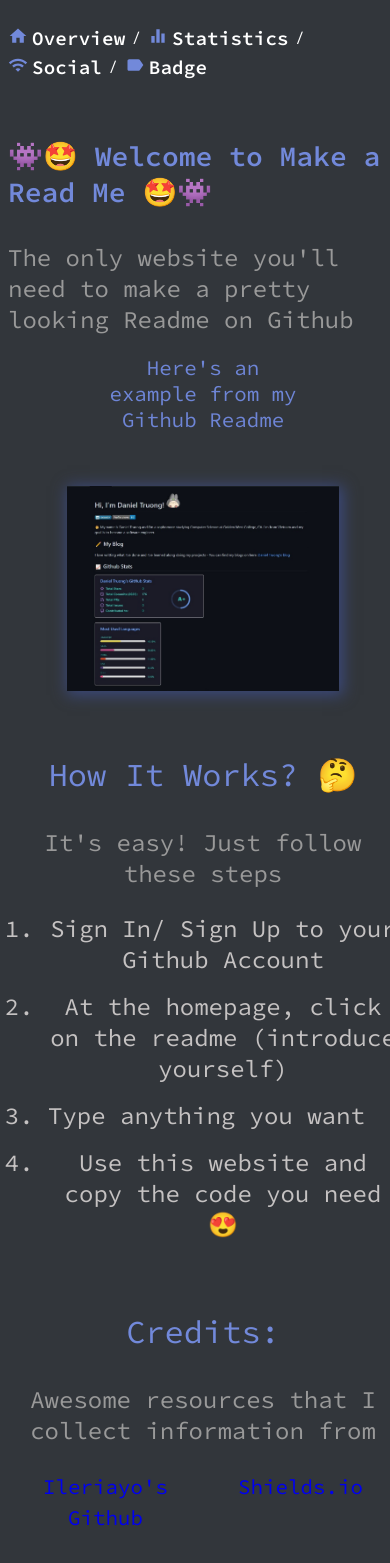
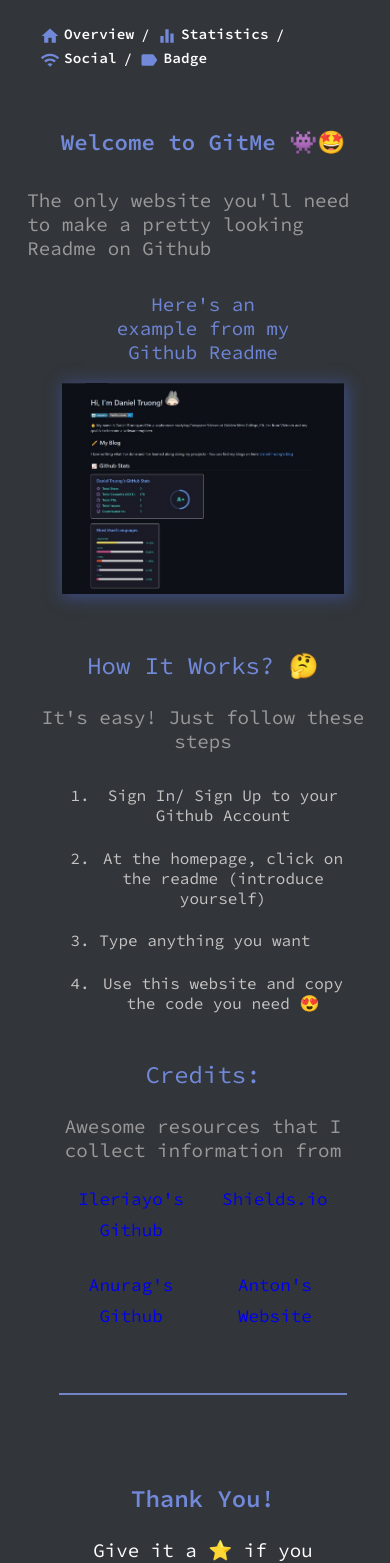
Before and after one commit to anhduy1202/Git-Readme, a React (Create React App) app: page / in a window 390 px wide. Shown: the top 1563 px of the page. Built offline with nearby package versions, Linux system fonts and the light colour scheme.

Commit message:
Add files via upload

```diff
--- a/src/Component/Home.jsx
+++ b/src/Component/Home.jsx
@@ -3,7 +3,7 @@
 const Home = (props) => {
     return (
         <main className="home-container">
-            <header> 👾🤩 Welcome to Make a Read Me 🤩👾 </header>
+            <header>  Welcome to GitMe 👾🤩  </header>
             <section className="home-subheader">
                 The only website you'll need to make a pretty looking Readme on Github
             </section>
--- a/src/Component/SocialComponent/_social.scss
+++ b/src/Component/SocialComponent/_social.scss
@@ -14,6 +14,9 @@
     }
     &-link{
         min-width: 15%;
+        @include breakpoint-down(medium){
+            min-width: 30%;
+        }
     }
 
 }
--- a/src/Component/StatComponent/UserStat.jsx
+++ b/src/Component/StatComponent/UserStat.jsx
@@ -58,7 +58,9 @@
         color: "#99AAB5",
         fontWeight: 700
     },
+
     typocode: {
+
         color: "white",
         fontWeight: 700,
         fontFamily: "Source Code Pro"
--- a/src/Component/_home.scss
+++ b/src/Component/_home.scss
@@ -1,4 +1,5 @@
 @import '../scss/variables';
+@import '../scss/mixins';
 
 .home{
     &-container{
@@ -6,6 +7,10 @@
     justify-content: center;
     align-items:center;
     flex-direction: column;
+    @include breakpoint-down(medium) {
+        margin-left: 1.2rem;
+        margin-right: 1.2rem;
+    }
     }
 
 
@@ -14,9 +19,16 @@
         margin-top: 2rem;
         max-width: 70%;
         box-shadow: 2px 2px 14px 2px #3b497c;
+                margin: 0 1.2rem 0 1.2rem;
+                @include breakpoint-down(medium) {
+                    max-width:80%;
+                }
     }
     &-subheader{
         color:#999999;
+        @include breakpoint-down(medium) {
+            font-size: 1.2rem;
+        }
     }
 }
 header{
@@ -25,12 +37,21 @@
     color:#7289Da;
     font-weight: 600;
     font-size: $font-mdlg;
+
+    @include breakpoint-down(medium) {
+        font-size: 1.4rem;
+        text-align: center;
+    }
 }
 .exampledes{
     color:#6e85d6;
     font-size: 1.3rem;
     text-align: center;
     max-width: 50%;
+    @include breakpoint-down(medium) {
+        margin-top: 2rem;
+        font-size: 1.2rem;
+    }
 }
 .how {
     margin-top: 2rem;
@@ -38,19 +59,29 @@
     &-header{
     font-size: $font-lg;
     color:#7289Da;
+    @include breakpoint-down(medium) {
+        font-size: 1.5rem;
+        text-align: center;
+    }
     }
     &-subheader{
         color:#999999;
-
+        @include breakpoint-down(medium) {
+            font-size: 1.2rem;
+        }
     }
     &-steps{
         display: flex;
         color:rgb(197, 194, 194);
         flex-direction: column;
         align-items: flex-start;
+        @include breakpoint-down(medium) {
+            margin: 2rem 2rem 0 2rem;
+            font-size: 1rem;
+        }
     }
     li{
-        margin-bottom: 1rem;
+        margin-bottom: 1.4rem;
     }
 
 }
@@ -61,19 +92,35 @@
 
         font-size: $font-lg;
         color:#7289Da;
+        @include breakpoint-down(medium) {
+            font-size: 1.5rem;
+            text-align: center;
+        }
     }
     &-subheader{
 
         color:#999999;
+        @include breakpoint-down(medium) {
+            font-size: 1.2rem;
+            text-align: center;
+        }
     }
     &-grid {
         display: grid;
         grid-template-columns: repeat(2,1fr);
         text-align: center;
         row-gap: 1.5rem;
+        @include breakpoint-down(medium) {
+            margin: 0 2rem 0 2rem;
+            grid-template-columns: repeat(2,0.5fr);
+            text-align: center;
+        }
         a{
             text-decoration: none;
             font-size: 1.3rem;
+            @include breakpoint-down(medium){
+                font-size: 1.1rem;
+            }
         }
 
     }
@@ -93,15 +140,27 @@
         color: #7289Da;
         font-weight: 600;
         font-size: $font-lg;
+        @include breakpoint-down(medium) {
+            font-size: 1.5rem;
+            text-align: center;
+        }
     }
     &-star {
         color:white;
+        @include breakpoint-down(medium) {
+            margin: 0 2rem 2rem 2rem;
+            font-size: 1.2rem;
+            text-align: center;
+        }
     }
     a{
         font-size: 1.6rem;
         text-decoration: none;
         color:#afc1fc;
         font-weight: 600;
+        @include breakpoint-down(medium) {
+            font-size: 1.4rem;
+        }
 
     }
     margin-bottom: 4rem;
--- a/src/scss/style.css
+++ b/src/scss/style.css
@@ -42,6 +42,25 @@
           flex-direction: column;
 }
 
+@media (max-width: 63.9375em) {
+  .stat-container {
+    min-width: 80%;
+  }
+}
+
+@media (max-width: 63.9375em) {
+  .social-container {
+    min-width: 100%;
+    margin-left: 2rem;
+  }
+}
+
+@media (max-width: 63.9375em) {
+  .social-icon {
+    max-width: 100%;
+  }
+}
+
 .userStat, .lanStat, .socialStat, .badgeStat, .countStat {
   display: -webkit-box;
   display: -ms-flexbox;
@@ -68,8 +87,22 @@
           flex-direction: column;
 }
 
+@media (max-width: 63.9375em) {
+  .userStat-form, .lanStat-form, .socialStat-form, .badgeStat-form, .countStat-form {
+    max-width: 110%;
+    margin-right: -1rem;
+    margin-bottom: 2rem;
+  }
+}
+
 .lanStat-img {
   margin-bottom: 3rem;
+}
+
+@media (max-width: 63.9375em) {
+  .userStat-img {
+    max-width: 100%;
+  }
 }
 
 .social-container {
@@ -92,6 +125,12 @@
   min-width: 15%;
 }
 
+@media (max-width: 63.9375em) {
+  .social-link {
+    min-width: 30%;
+  }
+}
+
 .socialStat-form {
   display: -webkit-box;
   display: -ms-flexbox;
@@ -107,10 +146,22 @@
   margin-right: 3rem;
 }
 
+@media (max-width: 63.9375em) {
+  .navbar-container {
+    margin-left: 2rem;
+  }
+}
+
 .navbar-container a {
   font-size: 1.2rem;
   font-family: "Source Code Pro", monospace;
   font-weight: 600;
+}
+
+@media (max-width: 63.9375em) {
+  .navbar-container a {
+    font-size: 0.9rem;
+  }
 }
 
 .home-container {
@@ -129,15 +180,35 @@
           flex-direction: column;
 }
 
+@media (max-width: 63.9375em) {
+  .home-container {
+    margin-left: 1.2rem;
+    margin-right: 1.2rem;
+  }
+}
+
 .home-example {
   margin-top: 2rem;
   max-width: 70%;
   -webkit-box-shadow: 2px 2px 14px 2px #3b497c;
           box-shadow: 2px 2px 14px 2px #3b497c;
+  margin: 0 1.2rem 0 1.2rem;
+}
+
+@media (max-width: 63.9375em) {
+  .home-example {
+    max-width: 80%;
+  }
 }
 
 .home-subheader {
   color: #999999;
+}
+
+@media (max-width: 63.9375em) {
+  .home-subheader {
+    font-size: 1.2rem;
+  }
 }
 
 header {
@@ -148,11 +219,25 @@
   font-size: 1.75rem;
 }
 
+@media (max-width: 63.9375em) {
+  header {
+    font-size: 1.4rem;
+    text-align: center;
+  }
+}
+
 .exampledes {
   color: #6e85d6;
   font-size: 1.3rem;
   text-align: center;
   max-width: 50%;
+}
+
+@media (max-width: 63.9375em) {
+  .exampledes {
+    margin-top: 2rem;
+    font-size: 1.2rem;
+  }
 }
 
 .how {
@@ -165,8 +250,21 @@
   color: #7289Da;
 }
 
+@media (max-width: 63.9375em) {
+  .how-header {
+    font-size: 1.5rem;
+    text-align: center;
+  }
+}
+
 .how-subheader {
   color: #999999;
+}
+
+@media (max-width: 63.9375em) {
+  .how-subheader {
+    font-size: 1.2rem;
+  }
 }
 
 .how-steps {
@@ -183,8 +281,15 @@
           align-items: flex-start;
 }
 
+@media (max-width: 63.9375em) {
+  .how-steps {
+    margin: 2rem 2rem 0 2rem;
+    font-size: 1rem;
+  }
+}
+
 .how li {
-  margin-bottom: 1rem;
+  margin-bottom: 1.4rem;
 }
 
 .credits {
@@ -196,8 +301,22 @@
   color: #7289Da;
 }
 
+@media (max-width: 63.9375em) {
+  .credits-header {
+    font-size: 1.5rem;
+    text-align: center;
+  }
+}
+
 .credits-subheader {
   color: #999999;
+}
+
+@media (max-width: 63.9375em) {
+  .credits-subheader {
+    font-size: 1.2rem;
+    text-align: center;
+  }
 }
 
 .credits-grid {
@@ -209,9 +328,24 @@
   row-gap: 1.5rem;
 }
 
+@media (max-width: 63.9375em) {
+  .credits-grid {
+    margin: 0 2rem 0 2rem;
+    -ms-grid-columns: (0.5fr)[2];
+        grid-template-columns: repeat(2, 0.5fr);
+    text-align: center;
+  }
+}
+
 .credits-grid a {
   text-decoration: none;
   font-size: 1.3rem;
+}
+
+@media (max-width: 63.9375em) {
+  .credits-grid a {
+    font-size: 1.1rem;
+  }
 }
 
 .theme, .count {
@@ -231,8 +365,23 @@
   font-size: 2rem;
 }
 
+@media (max-width: 63.9375em) {
+  .myrepo-header {
+    font-size: 1.5rem;
+    text-align: center;
+  }
+}
+
 .myrepo-star {
   color: white;
+}
+
+@media (max-width: 63.9375em) {
+  .myrepo-star {
+    margin: 0 2rem 2rem 2rem;
+    font-size: 1.2rem;
+    text-align: center;
+  }
 }
 
 .myrepo a {
@@ -242,12 +391,30 @@
   font-weight: 600;
 }
 
+@media (max-width: 63.9375em) {
+  .myrepo a {
+    font-size: 1.4rem;
+  }
+}
+
 .badge-link {
   min-width: 35%;
 }
 
 .badge-container {
   max-width: 100%;
+}
+
+@media (max-width: 63.9375em) {
+  .badge-container {
+    margin-left: 2rem;
+  }
+}
+
+@media (max-width: 63.9375em) {
+  .mainbadge {
+    max-width: 100%;
+  }
 }
 
 .badgeStat {
@@ -263,6 +430,21 @@
   margin-bottom: 1.5rem;
 }
 
+@media (max-width: 63.9375em) {
+  .badgeStat-form {
+    min-width: 80%;
+  }
+}
+
+@media (max-width: 63.9375em) {
+  .badgeStat {
+    max-width: 100%;
+  }
+  .badgeStat p {
+    font-size: 0.87rem;
+  }
+}
+
 .countStat {
   max-width: 50%;
   padding-bottom: 2rem;
@@ -271,4 +453,16 @@
       -ms-flex-direction: column;
           flex-direction: column;
 }
+
+@media (max-width: 63.9375em) {
+  .countStat {
+    max-width: 100%;
+  }
+  .countStat img {
+    -webkit-transform: scale(1.5);
+            transform: scale(1.5);
+    margin-left: 1rem;
+    margin-bottom: 1rem;
+  }
+}
 /*# sourceMappingURL=style.css.map */
--- a/src/scss/style.scss
+++ b/src/scss/style.scss
@@ -4,4 +4,5 @@
 @import '../Component/SocialComponent/social';
 @import '../Permanent/navbar';
 @import '../Component/home';
+@import './mixins';
 @import '../Component/BadgeComponent/badge';
```
Also changed, not shown: src/Component/BadgeComponent/_badge.scss (+29 -2 lines), src/Component/_stat.scss (+36 -1 lines), src/Permanent/_navbar.scss (+11 -1 lines), src/scss/_mixins.scss (added, +16 -0 lines), 1 other file (tests, documents, lock files or other folders).
